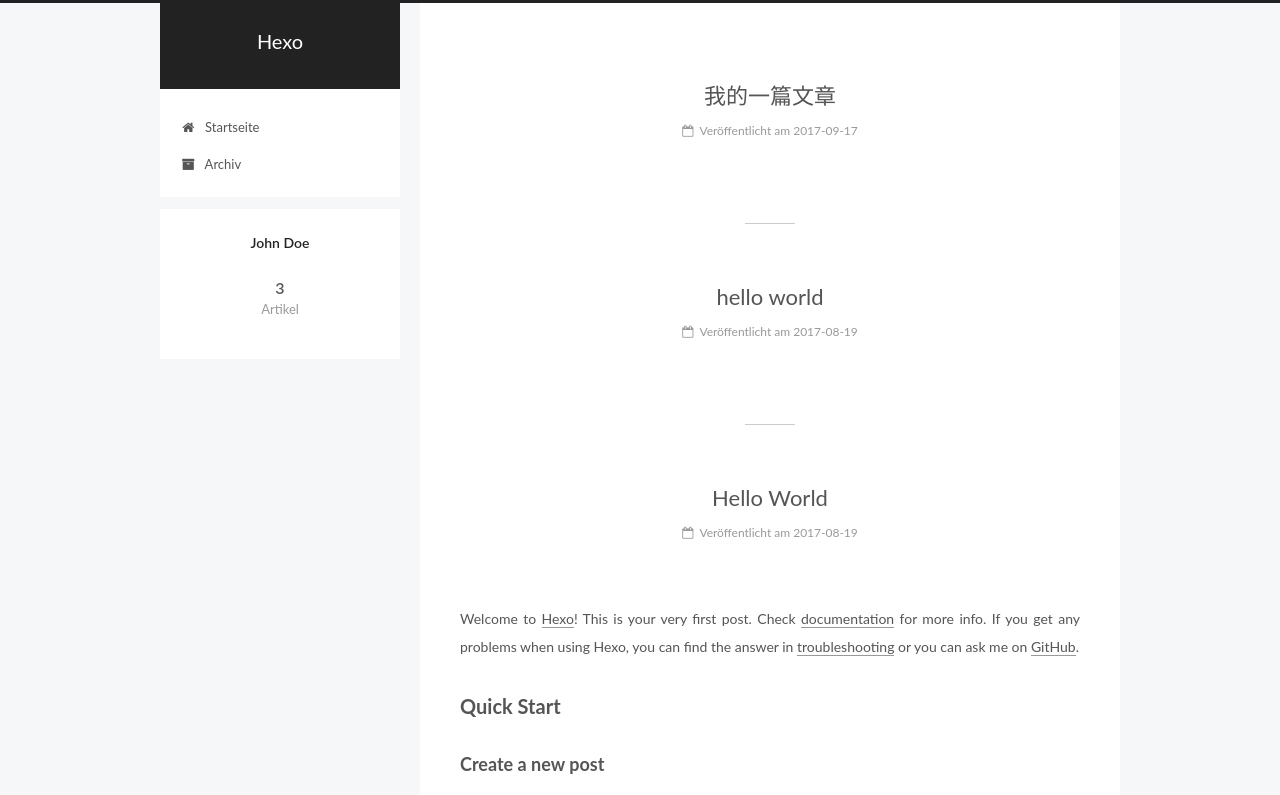
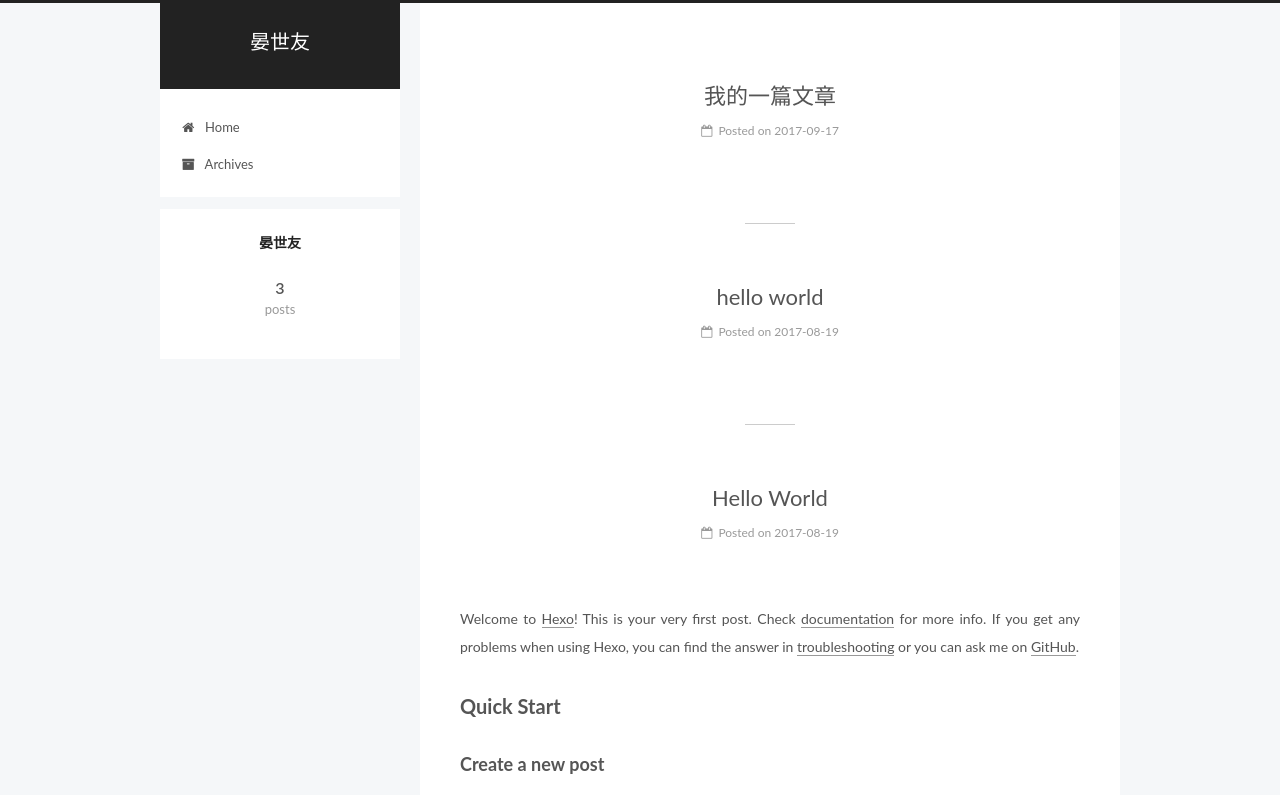
Before and after one commit to yanshiyou/yanshiyou.github.io, a plain HTML site: page index.html in a window 1280 px wide. Shown: the top 795 px of the page. Drawn offline with Linux system fonts and the light colour scheme.

Commit message:
Site updated: 2017-09-20 16:37:52

```diff
--- a/index.html
+++ b/index.html
@@ -70,11 +70,11 @@
 
 
 <meta property="og:type" content="website">
-<meta property="og:title" content="Hexo">
+<meta property="og:title" content="晏世友">
 <meta property="og:url" content="http://yoursite.com/index.html">
-<meta property="og:site_name" content="Hexo">
+<meta property="og:site_name" content="晏世友">
 <meta name="twitter:card" content="summary">
-<meta name="twitter:title" content="Hexo">
+<meta name="twitter:title" content="晏世友">
 
 
 
@@ -110,7 +110,7 @@
 
 
 
-  <title>Hexo</title>
+  <title>晏世友</title>
 
 
 
@@ -141,7 +141,7 @@
     <div class="custom-logo-site-title">
       <a href="/"  class="brand" rel="start">
         <span class="logo-line-before"><i></i></span>
-        <span class="site-title">Hexo</span>
+        <span class="site-title">晏世友</span>
         <span class="logo-line-after"><i></i></span>
       </a>
     </div>
@@ -171,7 +171,7 @@
 
               <i class="menu-item-icon fa fa-fw fa-home"></i> <br />
 
-            Startseite
+            Home
           </a>
         </li>
 
@@ -181,7 +181,7 @@
 
               <i class="menu-item-icon fa fa-fw fa-archive"></i> <br />
 
-            Archiv
+            Archives
           </a>
         </li>
 
@@ -221,13 +221,13 @@
     <link itemprop="mainEntityOfPage" href="http://yoursite.com/2017/09/17/我的一篇文章/">
 
     <span hidden itemprop="author" itemscope itemtype="http://schema.org/Person">
-      <meta itemprop="name" content="John Doe">
+      <meta itemprop="name" content="晏世友">
       <meta itemprop="description" content="">
       <meta itemprop="image" content="/images/avatar.gif">
     </span>
 
     <span hidden itemprop="publisher" itemscope itemtype="http://schema.org/Organization">
-      <meta itemprop="name" content="Hexo">
+      <meta itemprop="name" content="晏世友">
     </span>
 
 
@@ -247,7 +247,7 @@
                 <i class="fa fa-calendar-o"></i>
               </span>
 
-                <span class="post-meta-item-text">Veröffentlicht am</span>
+                <span class="post-meta-item-text">Posted on</span>
 
               <time title="Post created" itemprop="dateCreated datePublished" datetime="2017-09-17T15:43:46+08:00">
                 2017-09-17
@@ -340,13 +340,13 @@
     <link itemprop="mainEntityOfPage" href="http://yoursite.com/2017/08/19/hello-world-1/">
 
     <span hidden itemprop="author" itemscope itemtype="http://schema.org/Person">
-      <meta itemprop="name" content="John Doe">
+      <meta itemprop="name" content="晏世友">
       <meta itemprop="description" content="">
       <meta itemprop="image" content="/images/avatar.gif">
     </span>
 
     <span hidden itemprop="publisher" itemscope itemtype="http://schema.org/Organization">
-      <meta itemprop="name" content="Hexo">
+      <meta itemprop="name" content="晏世友">
     </span>
 
 
@@ -366,7 +366,7 @@
                 <i class="fa fa-calendar-o"></i>
               </span>
 
-                <span class="post-meta-item-text">Veröffentlicht am</span>
+                <span class="post-meta-item-text">Posted on</span>
 
               <time title="Post created" itemprop="dateCreated datePublished" datetime="2017-08-19T10:46:54+08:00">
                 2017-08-19
@@ -459,13 +459,13 @@
     <link itemprop="mainEntityOfPage" href="http://yoursite.com/2017/08/19/hello-world/">
 
     <span hidden itemprop="author" itemscope itemtype="http://schema.org/Person">
-      <meta itemprop="name" content="John Doe">
+      <meta itemprop="name" content="晏世友">
       <meta itemprop="description" content="">
       <meta itemprop="image" content="/images/avatar.gif">
     </span>
 
     <span hidden itemprop="publisher" itemscope itemtype="http://schema.org/Organization">
-      <meta itemprop="name" content="Hexo">
+      <meta itemprop="name" content="晏世友">
     </span>
 
 
@@ -485,7 +485,7 @@
                 <i class="fa fa-calendar-o"></i>
               </span>
 
-                <span class="post-meta-item-text">Veröffentlicht am</span>
+                <span class="post-meta-item-text">Posted on</span>
 
               <time title="Post created" itemprop="dateCreated datePublished" datetime="2017-08-19T10:38:44+08:00">
                 2017-08-19
@@ -605,7 +605,7 @@
       <section class="site-overview sidebar-panel sidebar-panel-active">
         <div class="site-author motion-element" itemprop="author" itemscope itemtype="http://schema.org/Person">
 
-            <p class="site-author-name" itemprop="name">John Doe</p>
+            <p class="site-author-name" itemprop="name">晏世友</p>
             <p class="site-description motion-element" itemprop="description"></p>
         </div>
 
@@ -617,7 +617,7 @@
               <a href="/archives/">
 
                 <span class="site-state-item-count">3</span>
-                <span class="site-state-item-name">Artikel</span>
+                <span class="site-state-item-name">posts</span>
               </a>
             </div>
 
@@ -666,13 +666,13 @@
   <span class="with-love">
     <i class="fa fa-heart"></i>
   </span>
-  <span class="author" itemprop="copyrightHolder">John Doe</span>
+  <span class="author" itemprop="copyrightHolder">晏世友</span>
 
 
 </div>
 
 
-  <div class="powered-by">Erstellt mit  <a class="theme-link" href="https://hexo.io">Hexo</a></div>
+  <div class="powered-by">Powered by <a class="theme-link" href="https://hexo.io">Hexo</a></div>
 
   <span class="post-meta-divider">|</span>
 
```
Also changed, not shown: 2017/08/19/hello-world-1/index.html (+12 -12 lines), 2017/08/19/hello-world/index.html (+14 -14 lines), 2017/09/17/我的一篇文章/index.html (+12 -12 lines), archives/2017/08/index.html (+12 -12 lines), archives/2017/09/index.html (+12 -12 lines), archives/2017/index.html (+12 -12 lines), archives/index.html (+12 -12 lines).
